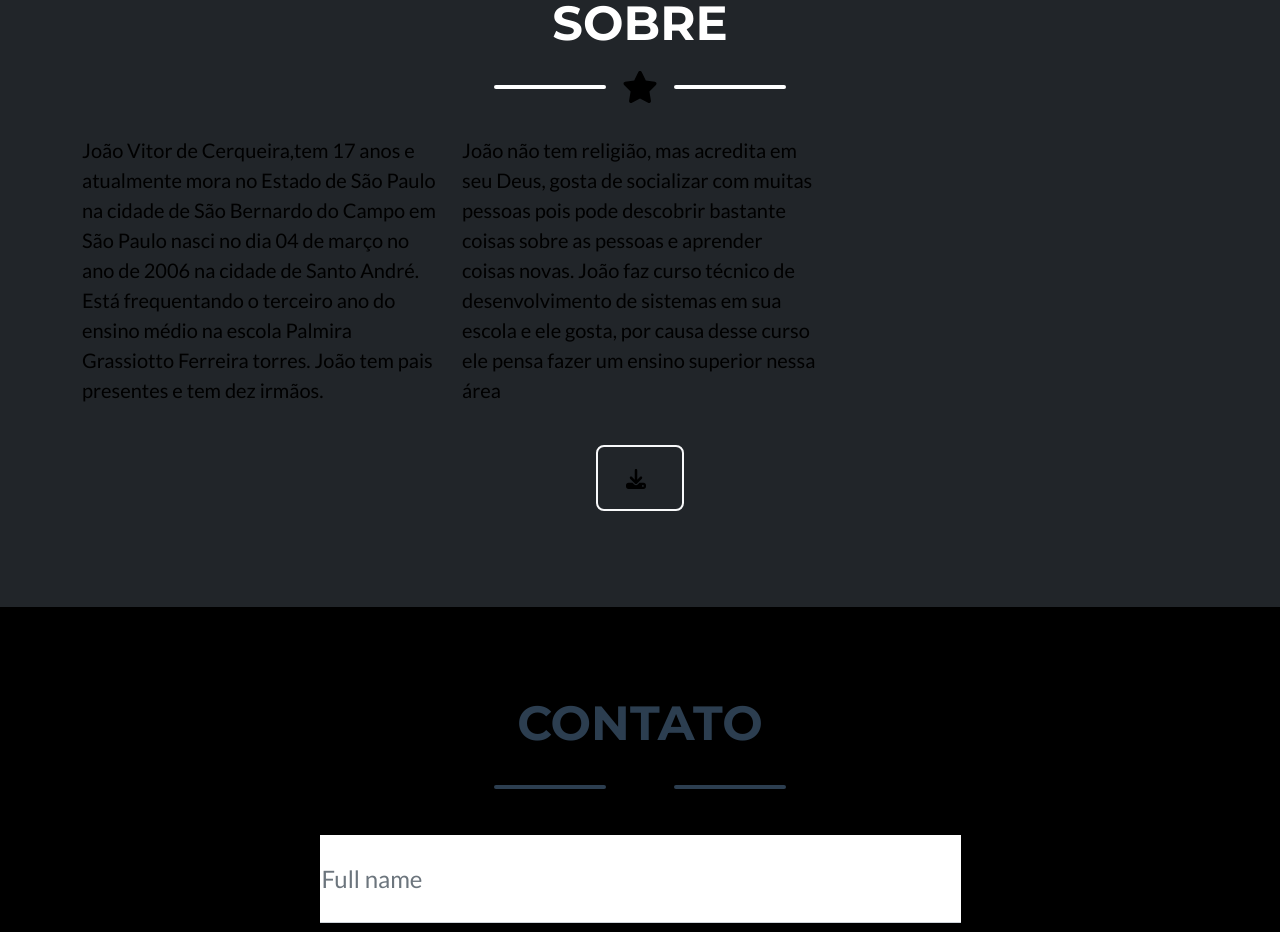
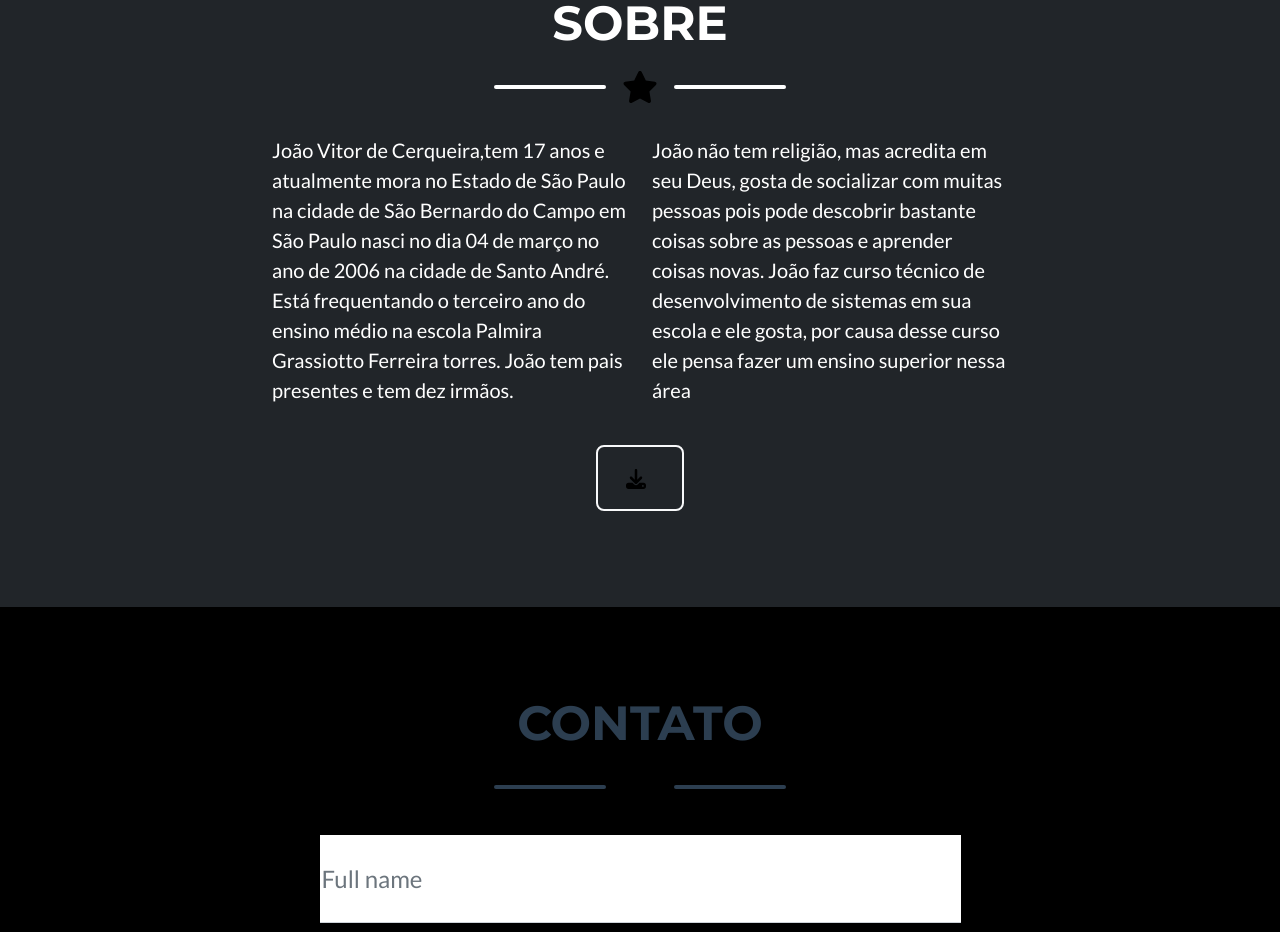
Before and after one commit to CATATAU06/portfolio, a plain HTML site: page index.html in a window 1280 px wide. Shown: the part 1909-2841 px from the top of the page. Drawn offline with nearby package versions, Linux system fonts and the light colour scheme.

Commit message:
commit push

```diff
--- a/index.html
+++ b/index.html
@@ -134,10 +134,10 @@
                 </div>
                 <!-- About Section Content-->
                 <div class="row">
-                    <div class="col-lg-4 ms-autotext-white"><p class="lead">
+                    <div class="col-lg-4 ms-auto"><p class="lead text-white">
                         João Vitor de Cerqueira,tem 17 anos e atualmente mora no Estado de São Paulo na cidade de São Bernardo do Campo em São Paulo nasci no dia 04 de março no ano de 2006 na cidade de Santo André. Está frequentando o terceiro ano do ensino médio na escola Palmira Grassiotto Ferreira torres. João tem pais presentes e tem dez irmãos.
                         </p></div>
-                    <div class="col-lg-4 me-autotext-white"><p class="lead">João não tem religião, mas acredita em seu Deus, gosta de socializar com muitas pessoas pois pode descobrir bastante coisas sobre as pessoas e aprender coisas novas.
+                    <div class="col-lg-4 me-auto"><p class="lead text-white">João não tem religião, mas acredita em seu Deus, gosta de socializar com muitas pessoas pois pode descobrir bastante coisas sobre as pessoas e aprender coisas novas.
                         João faz curso técnico de desenvolvimento de sistemas  em sua escola e ele gosta, por causa desse curso ele pensa fazer um ensino superior nessa área
                         </p></div>
                 </div>
```
